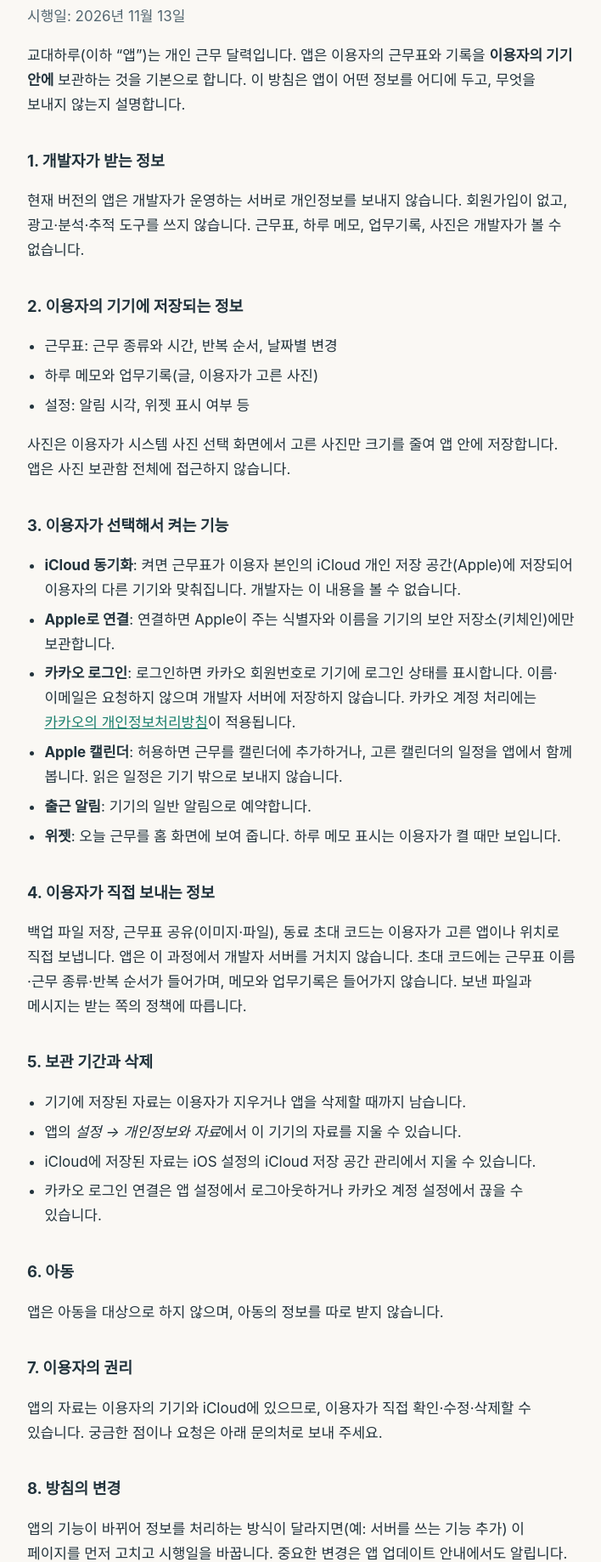
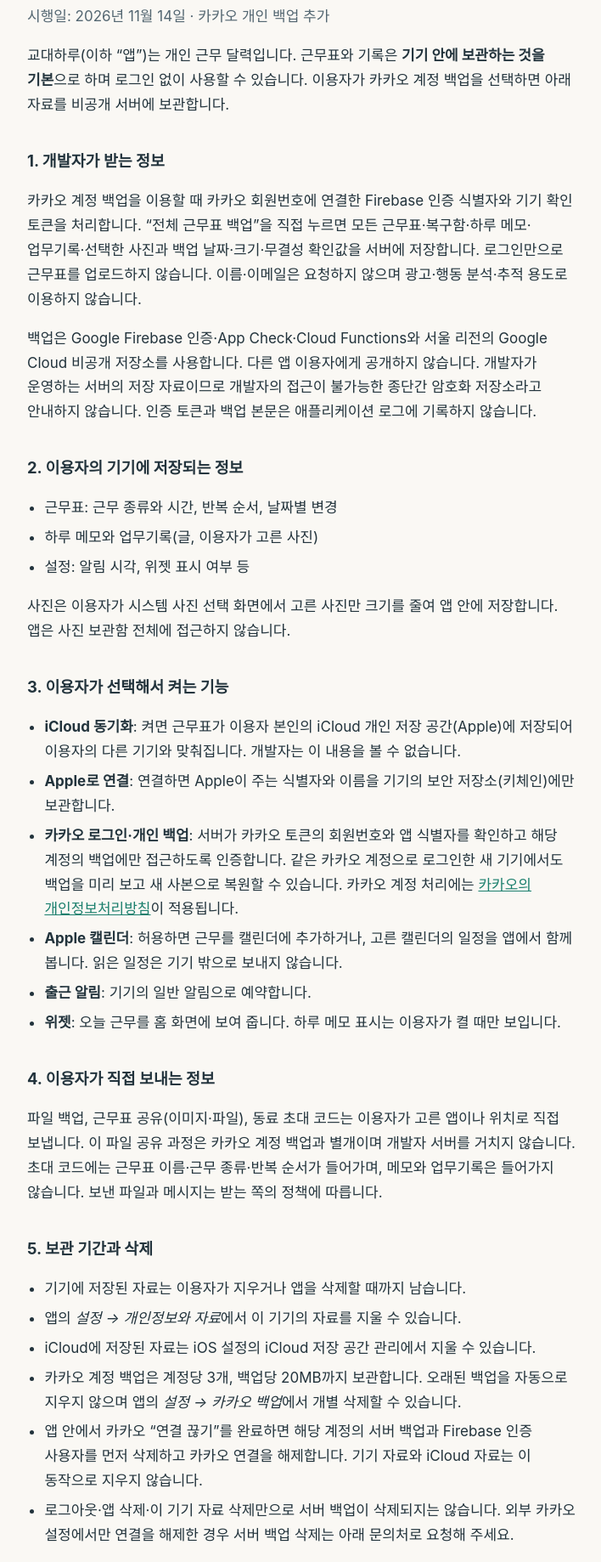
Before and after one commit to twd412412-ux/gyodaeharu, a plain HTML site: page privacy.html in a window 1280 px wide. Shown: the part 129-1967 px from the top of the page at 85% size, without its empty margins (284-992 px from the left). Drawn offline with Linux system fonts and the light colour scheme.

Commit message:
Update privacy policy for optional private Kakao backups

```diff
--- a/privacy.html
+++ b/privacy.html
@@ -11,12 +11,13 @@
 <main>
 <p class="back"><a href="./">← 교대하루 지원</a></p>
 <h1>교대하루 개인정보처리방침</h1>
-<p class="meta">시행일: 2026년 11월 13일</p>
+<p class="meta">시행일: 2026년 11월 14일 · 카카오 개인 백업 추가</p>
 
-<p>교대하루(이하 “앱”)는 개인 근무 달력입니다. 앱은 이용자의 근무표와 기록을 <strong>이용자의 기기 안에</strong> 보관하는 것을 기본으로 합니다. 이 방침은 앱이 어떤 정보를 어디에 두고, 무엇을 보내지 않는지 설명합니다.</p>
+<p>교대하루(이하 “앱”)는 개인 근무 달력입니다. 근무표와 기록은 <strong>기기 안에 보관하는 것을 기본</strong>으로 하며 로그인 없이 사용할 수 있습니다. 이용자가 카카오 계정 백업을 선택하면 아래 자료를 비공개 서버에 보관합니다.</p>
 
 <h2>1. 개발자가 받는 정보</h2>
-<p>현재 버전의 앱은 개발자가 운영하는 서버로 개인정보를 보내지 않습니다. 회원가입이 없고, 광고·분석·추적 도구를 쓰지 않습니다. 근무표, 하루 메모, 업무기록, 사진은 개발자가 볼 수 없습니다.</p>
+<p>카카오 계정 백업을 이용할 때 카카오 회원번호에 연결한 Firebase 인증 식별자와 기기 확인 토큰을 처리합니다. “전체 근무표 백업”을 직접 누르면 모든 근무표·복구함·하루 메모·업무기록·선택한 사진과 백업 날짜·크기·무결성 확인값을 서버에 저장합니다. 로그인만으로 근무표를 업로드하지 않습니다. 이름·이메일은 요청하지 않으며 광고·행동 분석·추적 용도로 이용하지 않습니다.</p>
+<p>백업은 Google Firebase 인증·App Check·Cloud Functions와 서울 리전의 Google Cloud 비공개 저장소를 사용합니다. 다른 앱 이용자에게 공개하지 않습니다. 개발자가 운영하는 서버의 저장 자료이므로 개발자의 접근이 불가능한 종단간 암호화 저장소라고 안내하지 않습니다. 인증 토큰과 백업 본문은 애플리케이션 로그에 기록하지 않습니다.</p>
 
 <h2>2. 이용자의 기기에 저장되는 정보</h2>
 <ul>
@@ -30,28 +31,30 @@
 <ul>
 <li><strong>iCloud 동기화</strong>: 켜면 근무표가 이용자 본인의 iCloud 개인 저장 공간(Apple)에 저장되어 이용자의 다른 기기와 맞춰집니다. 개발자는 이 내용을 볼 수 없습니다.</li>
 <li><strong>Apple로 연결</strong>: 연결하면 Apple이 주는 식별자와 이름을 기기의 보안 저장소(키체인)에만 보관합니다.</li>
-<li><strong>카카오 로그인</strong>: 로그인하면 카카오 회원번호로 기기에 로그인 상태를 표시합니다. 이름·이메일은 요청하지 않으며 개발자 서버에 저장하지 않습니다. 카카오 계정 처리에는 <a href="https://www.kakao.com/policy/privacy">카카오의 개인정보처리방침</a>이 적용됩니다.</li>
+<li><strong>카카오 로그인·개인 백업</strong>: 서버가 카카오 토큰의 회원번호와 앱 식별자를 확인하고 해당 계정의 백업에만 접근하도록 인증합니다. 같은 카카오 계정으로 로그인한 새 기기에서도 백업을 미리 보고 새 사본으로 복원할 수 있습니다. 카카오 계정 처리에는 <a href="https://www.kakao.com/policy/privacy">카카오의 개인정보처리방침</a>이 적용됩니다.</li>
 <li><strong>Apple 캘린더</strong>: 허용하면 근무를 캘린더에 추가하거나, 고른 캘린더의 일정을 앱에서 함께 봅니다. 읽은 일정은 기기 밖으로 보내지 않습니다.</li>
 <li><strong>출근 알림</strong>: 기기의 일반 알림으로 예약합니다.</li>
 <li><strong>위젯</strong>: 오늘 근무를 홈 화면에 보여 줍니다. 하루 메모 표시는 이용자가 켤 때만 보입니다.</li>
 </ul>
 
 <h2>4. 이용자가 직접 보내는 정보</h2>
-<p>백업 파일 저장, 근무표 공유(이미지·파일), 동료 초대 코드는 이용자가 고른 앱이나 위치로 직접 보냅니다. 앱은 이 과정에서 개발자 서버를 거치지 않습니다. 초대 코드에는 근무표 이름·근무 종류·반복 순서가 들어가며, 메모와 업무기록은 들어가지 않습니다. 보낸 파일과 메시지는 받는 쪽의 정책에 따릅니다.</p>
+<p>파일 백업, 근무표 공유(이미지·파일), 동료 초대 코드는 이용자가 고른 앱이나 위치로 직접 보냅니다. 이 파일 공유 과정은 카카오 계정 백업과 별개이며 개발자 서버를 거치지 않습니다. 초대 코드에는 근무표 이름·근무 종류·반복 순서가 들어가며, 메모와 업무기록은 들어가지 않습니다. 보낸 파일과 메시지는 받는 쪽의 정책에 따릅니다.</p>
 
 <h2>5. 보관 기간과 삭제</h2>
 <ul>
 <li>기기에 저장된 자료는 이용자가 지우거나 앱을 삭제할 때까지 남습니다.</li>
 <li>앱의 <em>설정 → 개인정보와 자료</em>에서 이 기기의 자료를 지울 수 있습니다.</li>
 <li>iCloud에 저장된 자료는 iOS 설정의 iCloud 저장 공간 관리에서 지울 수 있습니다.</li>
-<li>카카오 로그인 연결은 앱 설정에서 로그아웃하거나 카카오 계정 설정에서 끊을 수 있습니다.</li>
+<li>카카오 계정 백업은 계정당 3개, 백업당 20MB까지 보관합니다. 오래된 백업을 자동으로 지우지 않으며 앱의 <em>설정 → 카카오 백업</em>에서 개별 삭제할 수 있습니다.</li>
+<li>앱 안에서 카카오 “연결 끊기”를 완료하면 해당 계정의 서버 백업과 Firebase 인증 사용자를 먼저 삭제하고 카카오 연결을 해제합니다. 기기 자료와 iCloud 자료는 이 동작으로 지우지 않습니다.</li>
+<li>로그아웃·앱 삭제·이 기기 자료 삭제만으로 서버 백업이 삭제되지는 않습니다. 외부 카카오 설정에서만 연결을 해제한 경우 서버 백업 삭제는 아래 문의처로 요청해 주세요.</li>
 </ul>
 
 <h2>6. 아동</h2>
 <p>앱은 아동을 대상으로 하지 않으며, 아동의 정보를 따로 받지 않습니다.</p>
 
 <h2>7. 이용자의 권리</h2>
-<p>앱의 자료는 이용자의 기기와 iCloud에 있으므로, 이용자가 직접 확인·수정·삭제할 수 있습니다. 궁금한 점이나 요청은 아래 문의처로 보내 주세요.</p>
+<p>기기·iCloud 자료와 카카오 계정 백업은 각각 확인하고 관리할 수 있습니다. 서버 백업의 열람·삭제와 관련해 도움이 필요하면 아래 문의처를 이용해 주세요. 공개 문의에는 백업 파일·카카오 토큰·개인 기록을 첨부하지 마세요.</p>
 
 <h2>8. 방침의 변경</h2>
 <p>앱의 기능이 바뀌어 정보를 처리하는 방식이 달라지면(예: 서버를 쓰는 기능 추가) 이 페이지를 먼저 고치고 시행일을 바꿉니다. 중요한 변경은 앱 업데이트 안내에서도 알립니다.</p>
```
